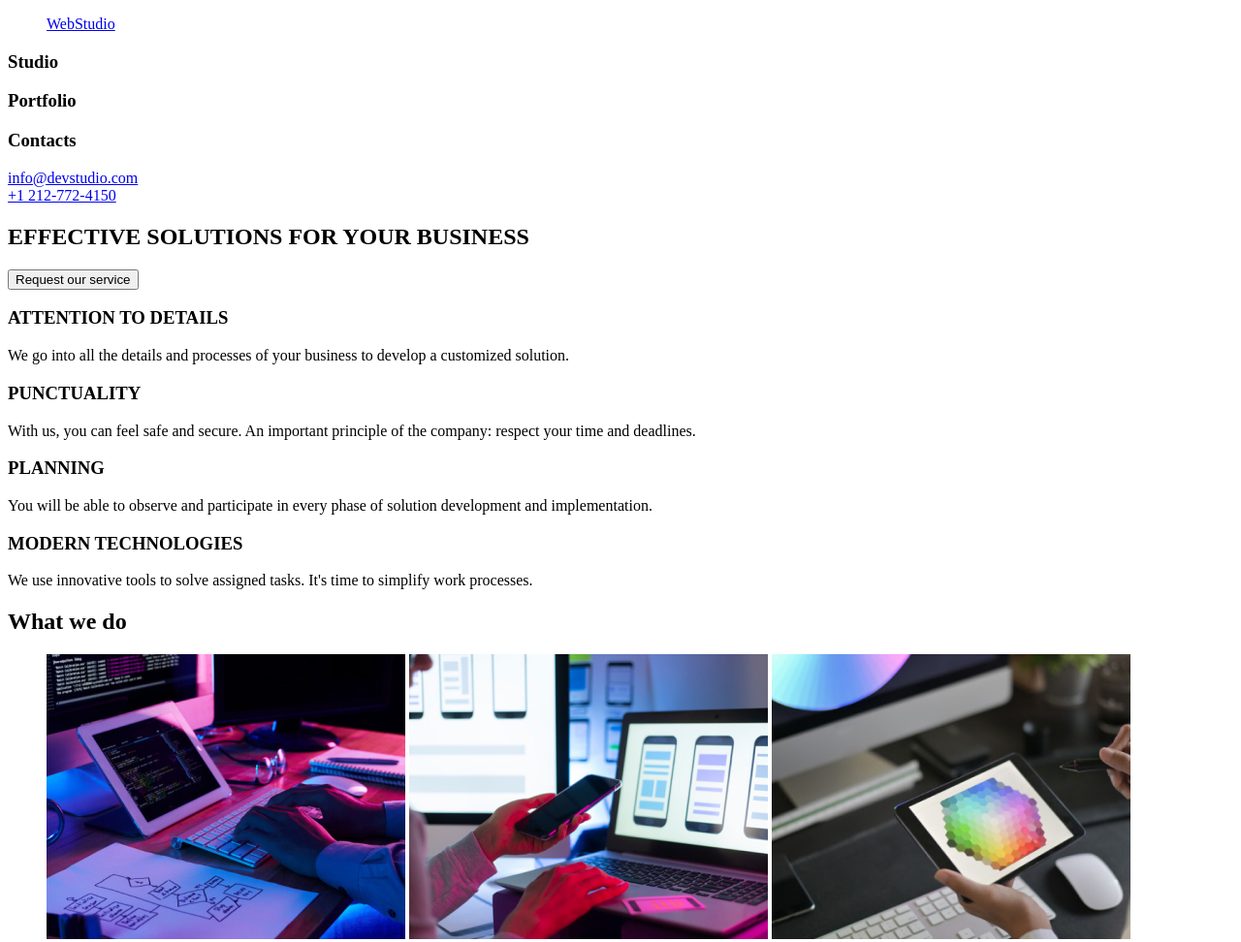
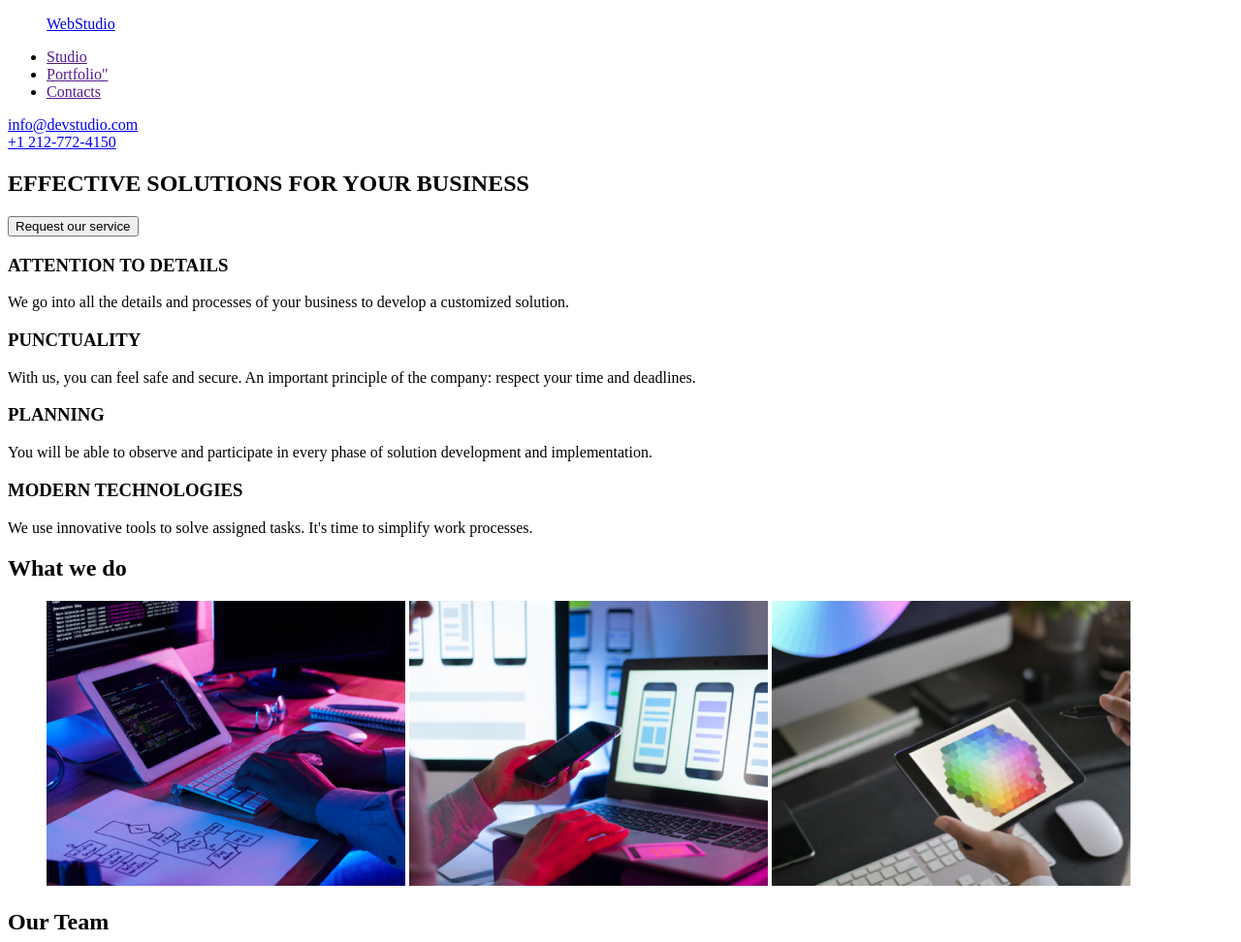
Before and after one commit to demouserlidia88/goit-markup-hw-01, a plain HTML site: page index.html in a window 1280 px wide. Shown: the top 972 px of the page at 97% size. Drawn offline with Linux system fonts and the light colour scheme.

Commit message:
Tema1-HTML
Un alt commit

```diff
--- a/index.html
+++ b/index.html
@@ -17,15 +17,17 @@
             </ol>
         </nav>
 
-        <!--Studio Portfolio-->
+        <!--Studio Portfolio Contacts-->
          <div>
-            <h3>Studio</h3>
-            <h3>Portfolio</h3>
+            <ul>
+                <li><a href="">Studio</a></li>
+                <li><a href="">Portfolio"</a></li>
+                <li><a href="">Contacts</a></li>
+            </ul>
          </div>
 
-        <!--Contacts-->
+        <!--Mail Tel-->
          <div>
-            <h3>Contacts</h3>
             <div><a href="mailto:info@devstudio.com">info@devstudio.com</a></div>
             <div><a href="tel:+1212-772-4150">+1 212-772-4150</a></div>
         </div>
```
